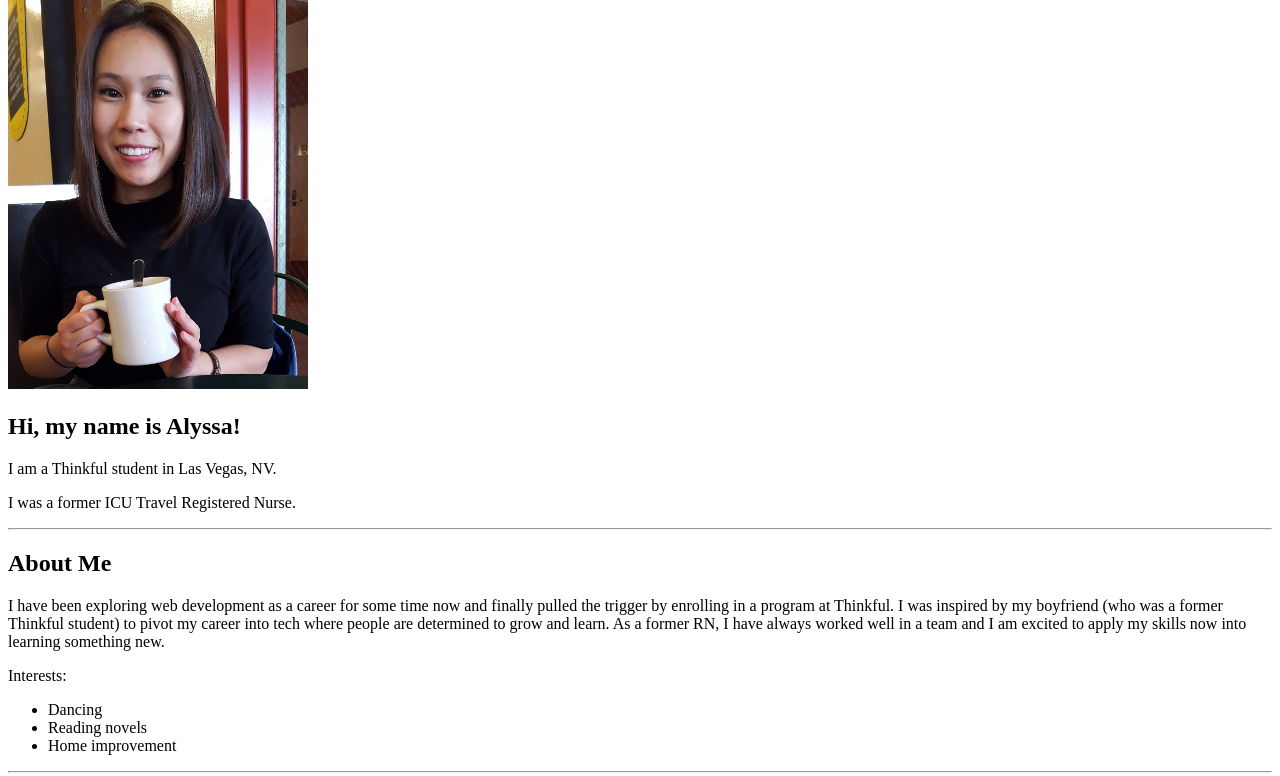
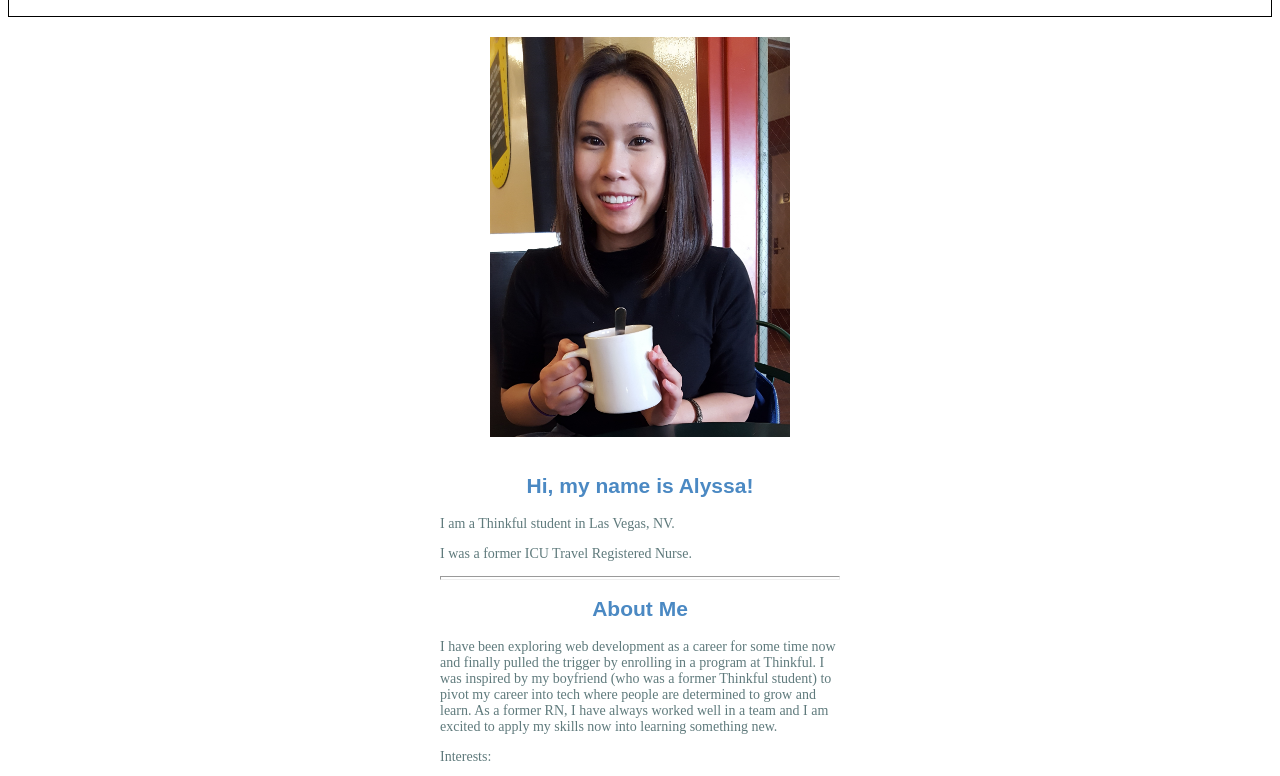
Before and after one commit to axsuphu/portfolioproject, a plain HTML site: page index.html in a window 1280 px wide. Shown: the part 91-867 px from the top of the page. Drawn offline with Linux system fonts and the light colour scheme.

Commit message:
fixed css style link and renamed title in head

```diff
--- a/index.html
+++ b/index.html
@@ -4,7 +4,8 @@
     <meta charset="UTF-8" />
     <meta http-equiv="X-UA-Compatible" content="IE=edge" />
     <meta name="viewport" content="width=device-width, initial-scale=1.0" />
-    <title>Document</title>
+    <title>Portfolio Project</title>
+    <link rel="stylesheet" href="./style.css" />
   </head>
   <body>
     <header>
```
